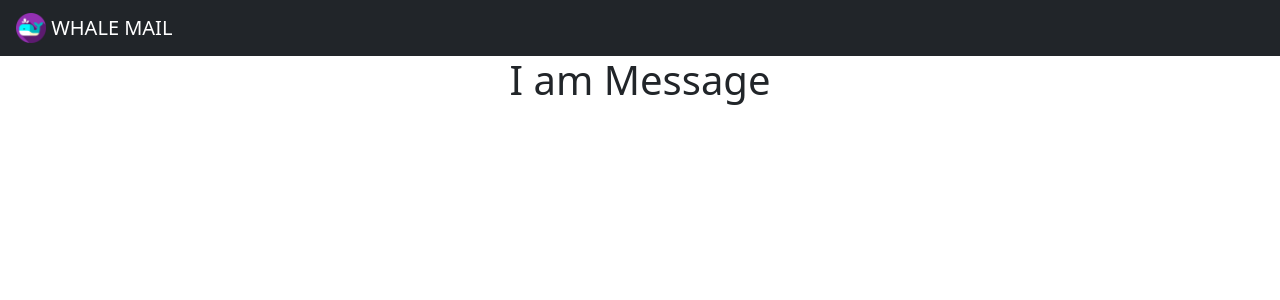
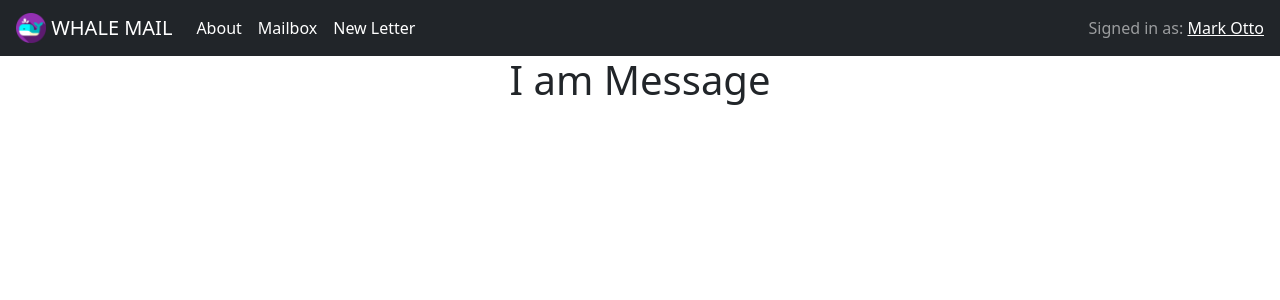
Before and after one commit to Samicap/AniMail, a React (Create React App) app in the folder my-app/client/: page / in a window 1280 px wide. Shown: the top 300 px of the page. Built offline with nearby package versions, Linux system fonts and the light colour scheme.

Commit message:
add hardcoded 'logged in as' to the right end of navbar

```diff
--- a/my-app/client/src/components/NavBar.js
+++ b/my-app/client/src/components/NavBar.js
@@ -15,6 +15,22 @@ export default function NavBar(props) {
         />{' '}
         WHALE MAIL
       </Navbar.Brand>
+      <ul class="navbar-nav me-auto mb-2 mb-lg-0">
+        <li class="nav-item">
+          <a class="nav-link active" aria-current="page" href="#">About</a>
+        </li>
+        <li class="nav-item">
+          <a class="nav-link active" aria-current="page" href="#">Mailbox</a>
+        </li>
+        <li class="nav-item">
+          <a class="nav-link active" aria-current="page" href="#">New Letter</a>
+        </li>
+      </ul>
+      <Navbar.Collapse className="justify-content-end">
+        <Navbar.Text>
+          Signed in as: <a href="#login">Mark Otto</a>
+        </Navbar.Text>
+      </Navbar.Collapse>
     </Navbar>
   </>
   )};
```
